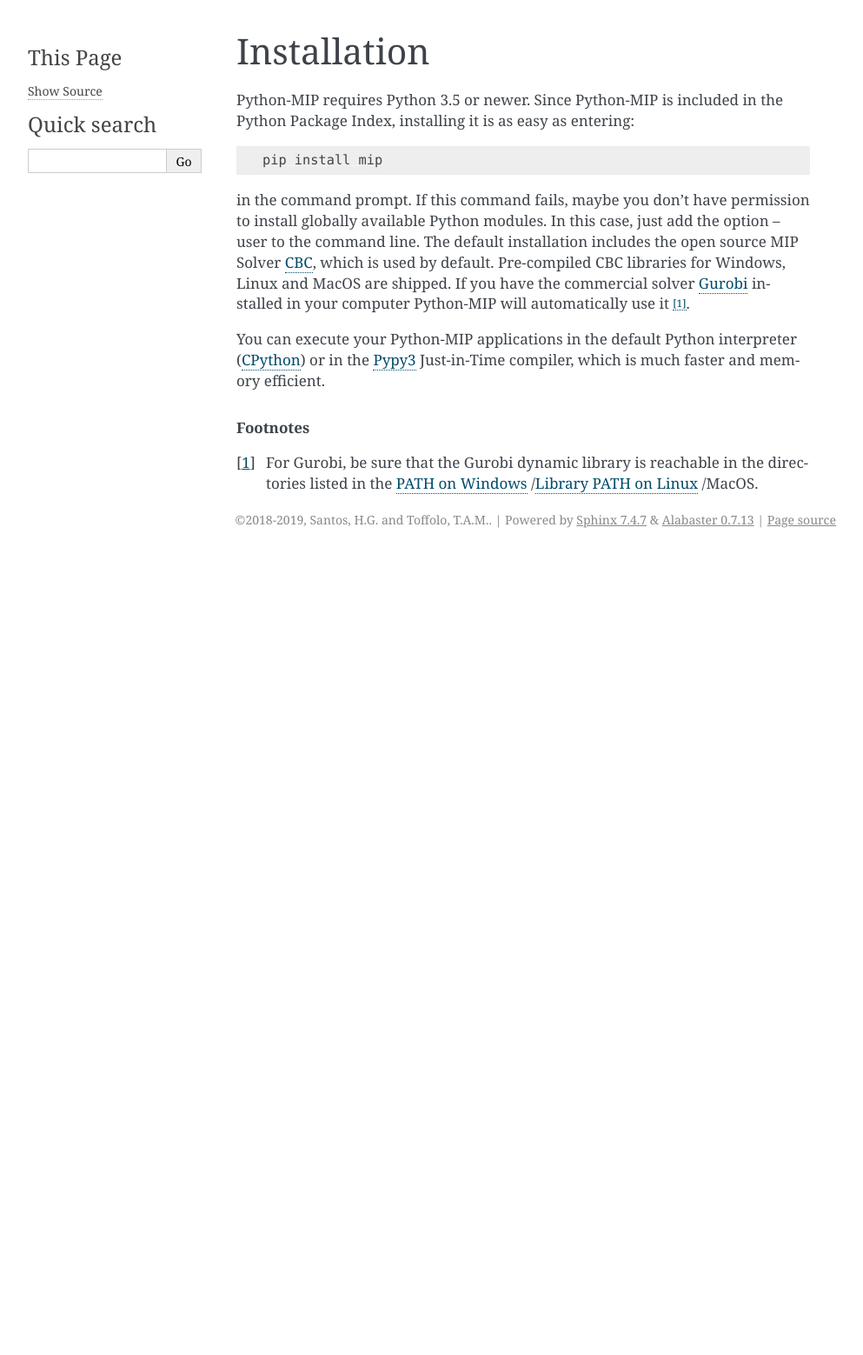
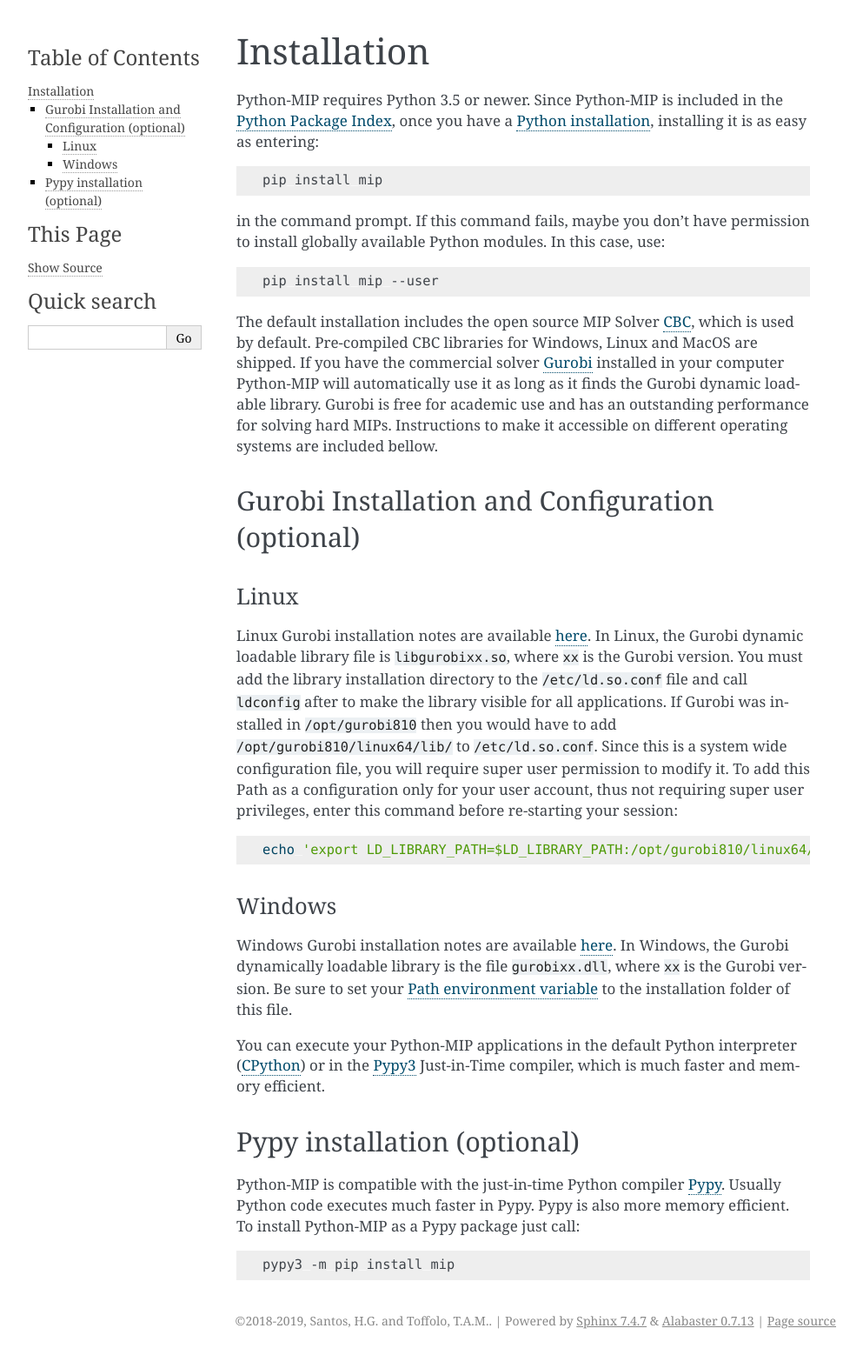
Before and after one commit to coin-or/python-mip, a Sphinx documentation site: the page built from docs/install.rst, in a window 1280 px wide. Shown: the whole page at 87% size, without its empty margins (148-1141 px from the left). Built offline with Sphinx 7.4.7, drawn with Linux system fonts in a browser that asks for light colours; before the commit the page ends 900 px from its top, so only the background shows below that.

Commit message:
more installation details
Former-commit-id: 6ecea3c7a53af14bc5e498b1fa63ccdf95d5a8df

```diff
--- a/docs/conf.py
+++ b/docs/conf.py
@@ -41,7 +41,7 @@
 extensions = [
     'sphinx.ext.autodoc',
     'sphinx.ext.mathjax',
-	'sphinx.ext.napoleon'
+	'sphinx.ext.napoleon',
 ]
 
 # Add any paths that contain templates here, relative to this directory.
--- a/docs/examples.rst
+++ b/docs/examples.rst
@@ -1,3 +1,5 @@
+.. _chapExamples:
+
 Examples
 ========
 
--- a/docs/index.rst
+++ b/docs/index.rst
@@ -12,6 +12,8 @@
 Classes
 =======
 
+.. _chapClasses:
+
 .. automodule:: mip.model
 
 .. autoclass:: Model
--- a/docs/install.rst
+++ b/docs/install.rst
@@ -1,31 +1,79 @@
+.. _chapInstall:
+
 Installation
 ============
 
 Python-MIP requires Python 3.5 or newer. Since Python-MIP is included in
-the Python Package Index, installing it is as easy as entering:
+the `Python Package Index <https://pypi.org>`_, once you have a
+`Python installation <https://www.python.org/downloads>`_,
+installing it is as easy as entering:
 
 .. code-block:: sh
 
     pip install mip
 
 in the command prompt. If this command fails, maybe you don't have permission
-to install globally available Python modules. In this case, just add the option
---user to the command line. The default installation includes the open source
+to install globally available Python modules. In this case, use:
+
+.. code-block:: sh
+
+    pip install mip --user
+
+The default installation includes the open source
 MIP Solver `CBC <https://projects.coin-or.org/Cbc>`_, which is used by default.
 Pre-compiled CBC libraries for Windows, Linux and MacOS are shipped. If you
 have the commercial solver `Gurobi <included>`_ installed in your computer
-Python-MIP will automatically use it [#f1]_.
+Python-MIP will automatically use it as long as it finds the Gurobi dynamic
+loadable library. Gurobi is free for academic use and has an outstanding performance
+for solving hard MIPs.
+Instructions to make it accessible on different operating
+systems are included bellow.
+
+
+Gurobi Installation and Configuration (optional)
+------------------------------------------------
+
+Linux
+~~~~~
+
+Linux Gurobi installation notes are available
+`here <http://www.gurobi.com/documentation/current/quickstart_linux.pdf>`_. In Linux, the Gurobi
+dynamic loadable library file is :code:`libgurobixx.so`, where :code:`xx` is the Gurobi version.
+You must add the library installation directory to the :code:`/etc/ld.so.conf` file and call
+:code:`ldconfig` after to make the library visible for all applications. If Gurobi was installed in
+:code:`/opt/gurobi810` then you would have to add :code:`/opt/gurobi810/linux64/lib/` to :code:`/etc/ld.so.conf`.
+Since this is a system wide configuration file, you will require super user permission to modify it.
+To add this Path as a configuration only for your user account, thus not requiring super user privileges,
+enter this command before re-starting your session:
+
+.. code-block:: sh
+
+    echo 'export LD_LIBRARY_PATH=$LD_LIBRARY_PATH:/opt/gurobi810/linux64/lib/' >> ~/.profile
+
+
+Windows
+~~~~~~~
+
+Windows Gurobi installation notes are available
+`here <http://www.gurobi.com/documentation/current/quickstart_windows.pdf>`_. In
+Windows, the Gurobi dynamically loadable library is the file :code:`gurobixx.dll`, where :code:`xx`
+is the Gurobi version. Be
+sure to set your `Path environment variable
+<https://www.computerhope.com/issues/ch000549.htm>`_ to the installation folder
+of this file.
 
 You can execute your Python-MIP applications in the default Python
 interpreter (`CPython <https://en.wikipedia.org/wiki/CPython>`_) or in the
 `Pypy3 <https://pypy.org>`_ Just-in-Time compiler, which is much faster
 and memory efficient.
 
-.. rubric:: Footnotes
+Pypy installation (optional)
+----------------------------
 
-.. [#f1] For Gurobi, be sure that the Gurobi dynamic library is reachable in
-   the directories listed in the `PATH on Windows
-   <https://www.computerhope.com/issues/ch000549.htm>`_ /`Library PATH on
-   Linux
-   <http://howtolamp.com/articles/adding-shared-libraries-to-system-library-path/>`_
-   /MacOS.
+Python-MIP is compatible with the just-in-time Python compiler `Pypy <https://pypy.org>`_.
+Usually Python code executes much faster in Pypy. Pypy is also more memory efficient. To
+install Python-MIP as a Pypy package just call:
+
+.. code-block:: sh
+
+    pypy3 -m pip install mip
```
Also changed, not shown: docs/intro.rst (+32 -13 lines).
